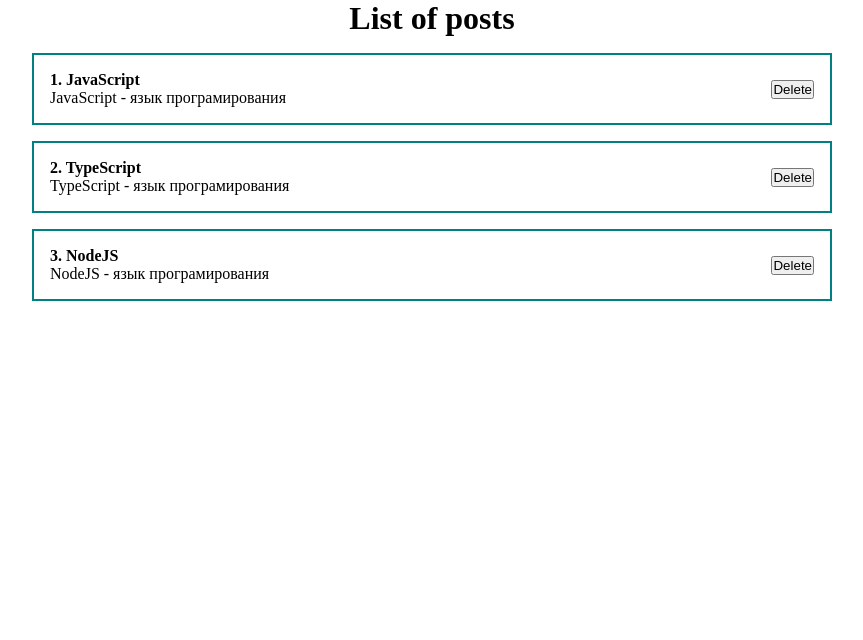
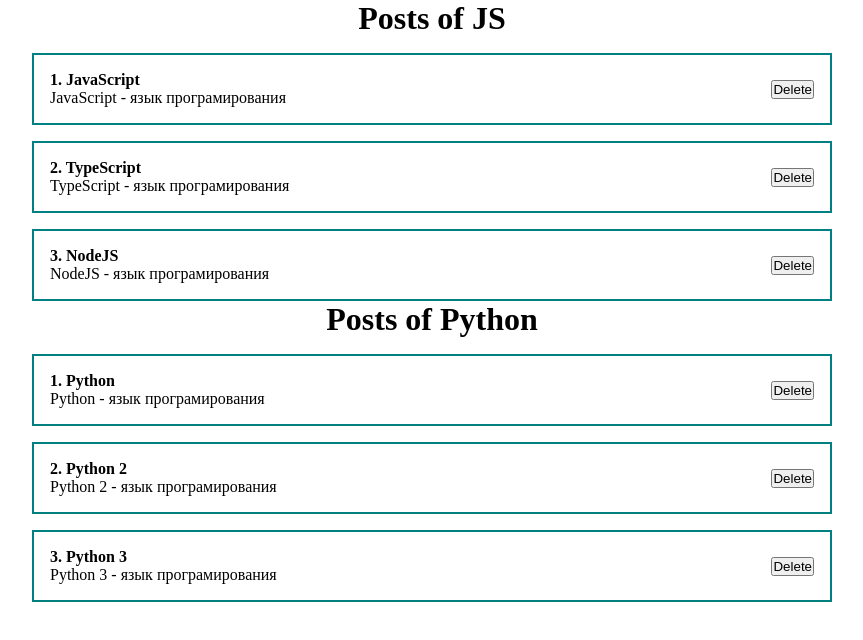
Before and after one commit to yarski25/react-basics, a React (Create React App) app in the folder react-fund-course/: page / in a window 1280 px wide. Shown: the top 640 px of the page, without its empty margins (208-1071 px from the left). Built offline with nearby package versions, Linux system fonts and the light colour scheme.

Commit message:
two post items generated dynamically via hooks useState

```diff
--- a/react-fund-course/src/App.tsx
+++ b/react-fund-course/src/App.tsx
@@ -13,9 +13,16 @@ function App() {
     {id: 3, title: 'NodeJS', body: 'NodeJS - язык програмирования'}
   ])
 
+  const[posts2, setPosts2] = useState<IPostItem[]>([
+    {id: 1, title: 'Python', body: 'Python - язык програмирования'},
+    {id: 2, title: 'Python 2', body: 'Python 2 - язык програмирования'},
+    {id: 3, title: 'Python 3', body: 'Python 3 - язык програмирования'}
+  ])
+
   return (
     <div className="App">
-      <PostList posts={posts}/>
+      <PostList posts={posts} title="Posts of JS"/>
+      <PostList posts={posts2} title="Posts of Python"/>
     </div>
   );
 }
--- a/react-fund-course/src/components/PostList.tsx
+++ b/react-fund-course/src/components/PostList.tsx
@@ -2,14 +2,15 @@ import { IPostItem } from '../interfaces/PostItem';
 import PostItem from './PostItem';
 
 type Props = {
-     posts: IPostItem[];
+     posts: IPostItem[],
+     title: string
 }
 
-const PostList = ({posts}: Props) => {
+const PostList = ({posts, title}: Props) => {
   return (
     <div>
         <h1 style={{textAlign: 'center'}}>
-        List of posts
+        {title}
         </h1>
         {posts.map(post => <PostItem post={post} key={post.id}/>)}
     </div>
```
